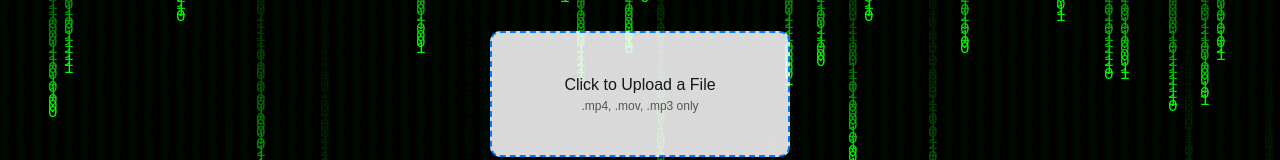
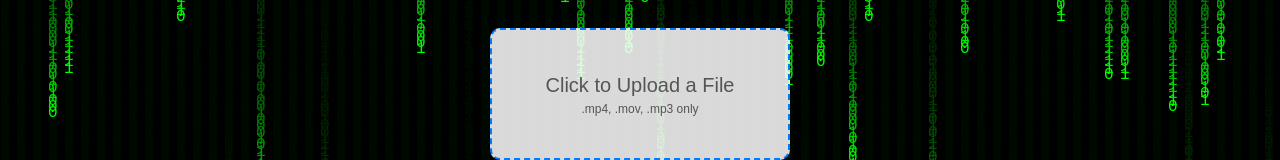
Before and after one commit to JoseLopez125/my-video-transcriber, a Next.js app: page / in a window 1280 px wide. Shown: the part 337-497 px from the top of the page. Built offline with nearby package versions, Linux system fonts and the light colour scheme.

Commit message:
Update page.tsx
Signed-off-by: jakeb856 <userjakeb@gmail.com>

```diff
--- a/src/app/page.tsx
+++ b/src/app/page.tsx
@@ -233,7 +233,7 @@ export default function HomePage() {
             }}
             onClick={() => fileInputRef.current?.click()}
           >
-            <p>Click to Upload a File</p>
+            <p style={{ fontSize: '20px', color: '#555' }}>Click to Upload a File</p>
             <p style={{ fontSize: '12px', color: '#555' }}>.mp4, .mov, .mp3 only</p>
           </div>
         )}
@@ -281,7 +281,7 @@ export default function HomePage() {
                   height: '100px',
                 }}
               >
-                <p style={{ margin: 0 }}>Upload File</p>
+                <p style={{ fontSize: '20px', color: '#555' }}>Upload File</p>
                 <p style={{ fontSize: '12px', color: '#555' }}>.mp4, .mov, .mp3</p>
               </div>
 
@@ -311,7 +311,7 @@ export default function HomePage() {
                   height: '100px',
                 }}
               >
-                <p style={{ margin: 0 }}>Download File</p>
+                <p style={{ fontSize: '20px', color: '#555' }}>Download File</p>
                 <p style={{ fontSize: '12px', color: '#555' }}>Transcript.txt</p>
               </div>
             </div>
@@ -330,7 +330,7 @@ export default function HomePage() {
                 overflowY: 'auto',          // <-- Enables scrolling
               }}
             >
-              <h2 style={{ marginTop: 0, textAlign: 'center' }}>Transcript:</h2>
+              <h2 style={{ marginTop: 0, textAlign: 'center', color: '#555' }}>Transcript:</h2>
               <p
                 style={{
                   whiteSpace: 'pre-wrap',
```
